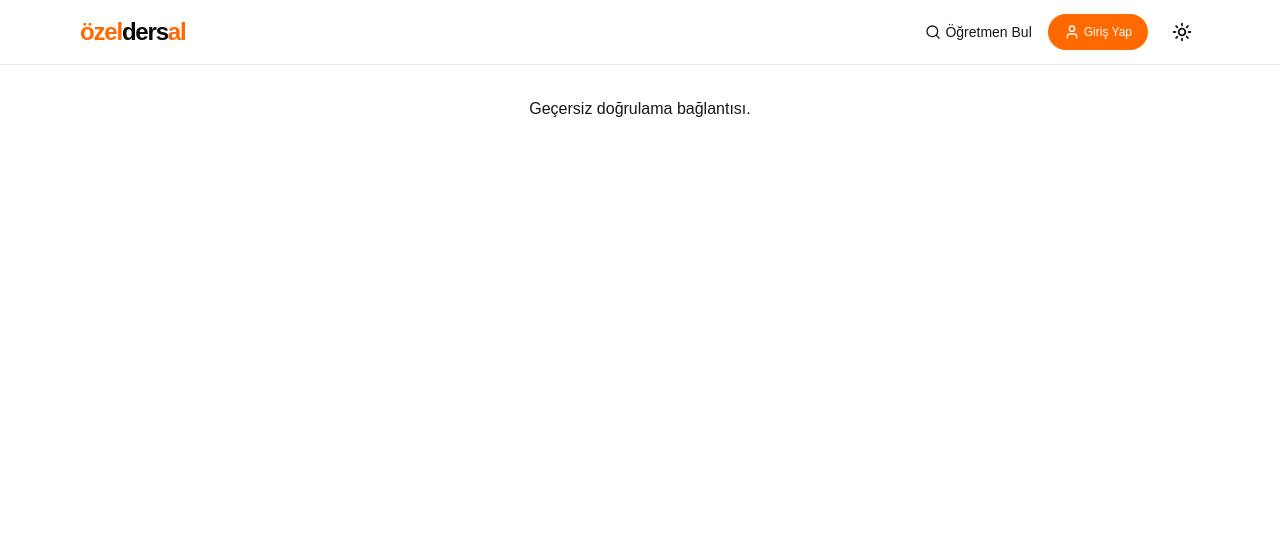
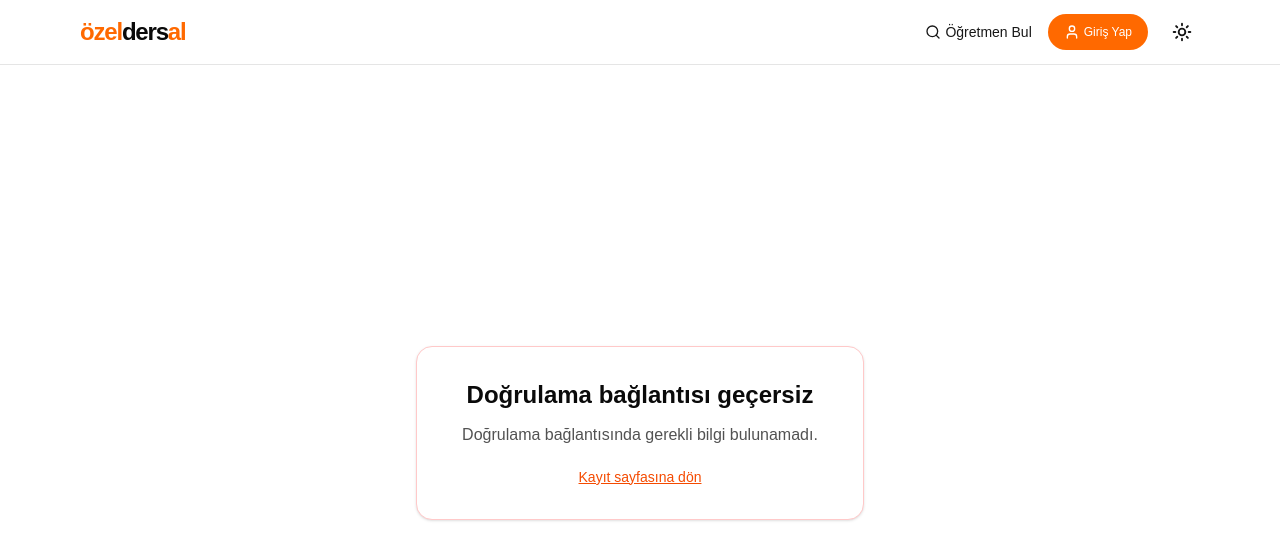
Before and after one commit to MAXMASTER001/ozeldersal, a Next.js app: page /verify-email in a window 1280 px wide. Shown: the top 560 px of the page. Built offline with nearby package versions, Linux system fonts and the light colour scheme; no server answers.

Commit message:
Show email verification result

```diff
--- a/src/app/login/page.tsx
+++ b/src/app/login/page.tsx
@@ -3,6 +3,7 @@
 import { useState } from "react";
 import { signIn } from "next-auth/react";
 import { useRouter } from "next/navigation";
+import { useSearchParams } from "next/navigation";
 import Link from "next/link";
 import { Button } from "@/components/ui/button";
 import { Input } from "@/components/ui/input";
@@ -10,6 +11,7 @@ import { toast } from "sonner";
 
 export default function LoginPage() {
   const router = useRouter();
+  const searchParams = useSearchParams();
   const [isLoading, setIsLoading] = useState(false);
 
   const handleSubmit = async (e: React.FormEvent<HTMLFormElement>) => {
@@ -46,6 +48,9 @@ export default function LoginPage() {
       <div className="w-full max-w-md bg-white text-neutral-950 dark:bg-neutral-900 dark:text-neutral-50 border border-neutral-200 dark:border-neutral-800 rounded-2xl p-8 shadow-sm dark:shadow-black/30">
         <h1 className="text-2xl font-bold mb-2">Giriş Yap</h1>
         <p className="text-neutral-600 dark:text-neutral-400 mb-6">Özel ders platformuna hoş geldiniz.</p>
+        {searchParams.get("verified") === "1" && (
+          <div className="mb-4 rounded-md border border-green-200 bg-green-50 p-3 text-sm text-green-800 dark:border-green-900 dark:bg-green-950/40 dark:text-green-300">E-posta adresiniz doğrulandı. Şimdi giriş yapabilirsiniz.</div>
+        )}
 
         <form onSubmit={handleSubmit} className="space-y-4">
           <div>
--- a/src/app/verify-email/page.tsx
+++ b/src/app/verify-email/page.tsx
@@ -1,13 +1,18 @@
 import Link from "next/link";
+import { redirect } from "next/navigation";
 import { verifyEmail } from "@/actions/auth";
 
-export default async function VerifyEmailPage({ searchParams }: { searchParams: Promise<{ token?: string }> }) {
-  const { token } = await searchParams;
-  if (!token) return <main className="flex-1 p-8 text-center">Geçersiz doğrulama bağlantısı.</main>;
+export default async function VerifyEmailPage({ searchParams }: { searchParams: Promise<{ token?: string; error?: string }> }) {
+  const { token, error } = await searchParams;
+  if (!token) {
+    return <main className="flex-1 flex items-center justify-center p-4"><div className="w-full max-w-md rounded-2xl border border-red-200 bg-white p-8 text-center text-neutral-950 shadow-sm dark:border-red-900 dark:bg-neutral-900 dark:text-neutral-50"><h1 className="text-2xl font-bold">Doğrulama bağlantısı geçersiz</h1><p className="mt-3 text-neutral-600 dark:text-neutral-400">{error === "invalid" ? "Bu bağlantı kullanılmış veya süresi dolmuş olabilir. Yeni bir doğrulama e-postası isteyin." : "Doğrulama bağlantısında gerekli bilgi bulunamadı."}</p><p className="mt-5 text-sm"><Link href="/register" className="text-orange-600 underline dark:text-orange-400">Kayıt sayfasına dön</Link></p></div></main>;
+  }
   const verificationToken = token;
   async function verify() {
     "use server";
-    await verifyEmail(verificationToken);
+    const result = await verifyEmail(verificationToken);
+    if (result.success) redirect("/login?verified=1");
+    redirect("/verify-email?error=invalid");
   }
   return (
     <main className="flex-1 flex items-center justify-center p-4">
```
